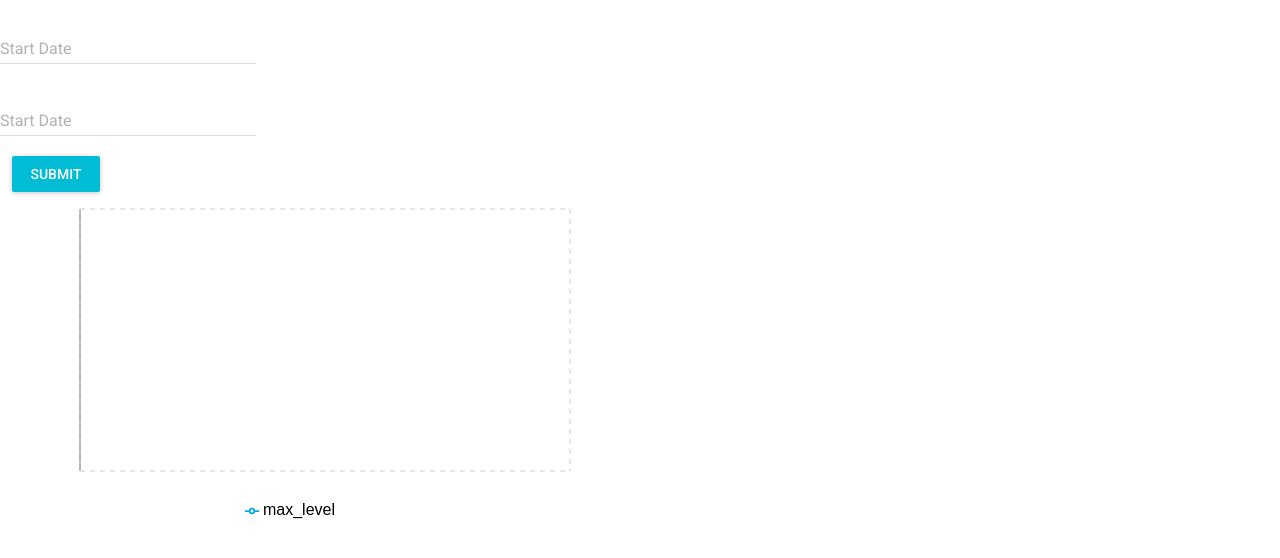
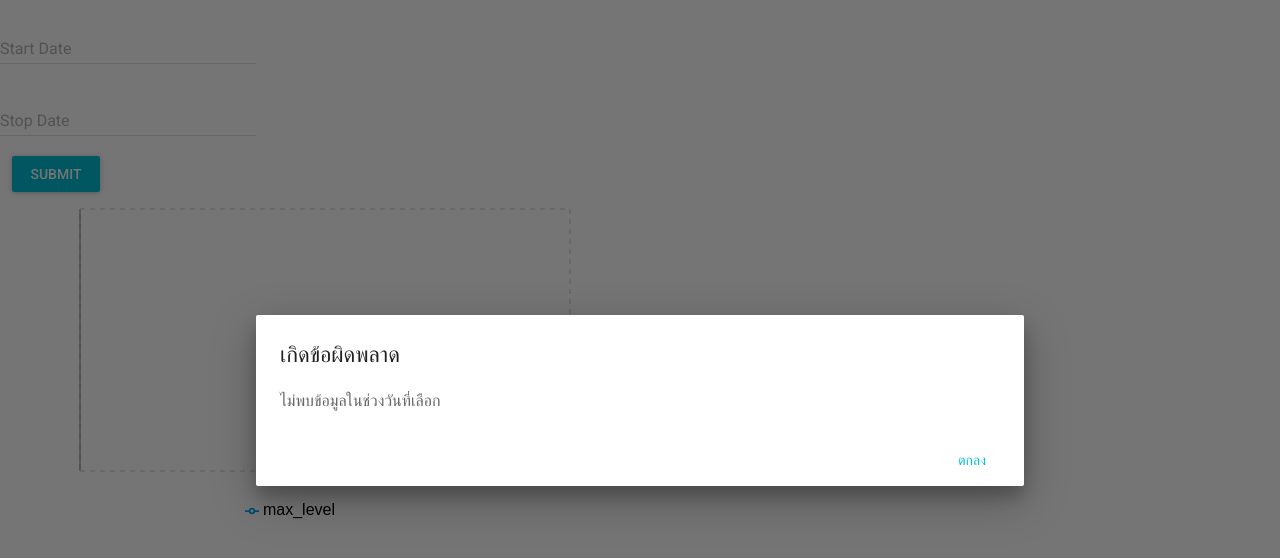
Before and after one commit to mtreerungroj/phr-activity-results-example, a React (Create React App) app: page / in a window 1280 px wide. Both pictures are taken after typing "Sample", "Sample" into the empty fields and a click on the button "SUBMIT". Shown: the top 558 px of the page. Built offline with nearby package versions, Linux system fonts and the light colour scheme; no server answers.

Commit message:
alert user if selected range has no data or no range selected (not change the chart)

```diff
--- a/src/components/MyChart.js
+++ b/src/components/MyChart.js
@@ -2,7 +2,9 @@ import React, { Component } from 'react'
 import { LineChart, Line, XAxis, YAxis, CartesianGrid, Tooltip, Legend } from 'recharts'
 import moment from 'moment'
 import RaisedButton from 'material-ui/RaisedButton'
+import FlatButton from 'material-ui/FlatButton'
 import DatePicker from 'material-ui/DatePicker'
+import Dialog from 'material-ui/Dialog'
 import CustomTooltip from './CustomTooltip'
 
 // const SERVER_IP = 'http://172.20.10.9:5000/'
@@ -109,7 +111,9 @@ export default class MyChart extends Component {
     this.state = {
       chartData: [],
       startDate: null,
-      endDate: null
+      endDate: null,
+      isDialogOpen: false,
+      dialogMessage: ''
     }
   }
 
@@ -179,7 +183,7 @@ export default class MyChart extends Component {
       .catch(error => {
         console.log('error=', error)
       })
-    chartData.length > 0 ? this.setState({ chartData }) : console.log("alert user that it's empty")
+    this.setState(chartData.length > 0 ? { chartData } : { isDialogOpen: true, dialogMessage: 'ไม่พบข้อมูลในช่วงวันที่เลือก' })
   }
 
   handleChangeStartDate = (event, date) => {
@@ -194,16 +198,27 @@ export default class MyChart extends Component {
 
   handleSubmit = e => {
     e.preventDefault()
-    this.state.startDate && this.state.endDate && this.fetchChartDataWithRange()
+    this.state.startDate && this.state.endDate
+      ? this.fetchChartDataWithRange()
+      : this.setState({ isDialogOpen: true, dialogMessage: 'กรุณาเลือกช่วงวันที่ต้องการดูข้อมูล' })
+  }
+
+  handleDialogClose = e => {
+    this.setState({ isDialogOpen: false })
   }
 
   render () {
+    const actions = [<FlatButton label='ตกลง' primary onClick={this.handleDialogClose} />]
+
     return (
       <div>
         <section>
           <DatePicker onChange={this.handleChangeStartDate} autoOk floatingLabelText='Start Date' disableYearSelection={this.state.disableYearSelection} />
-          <DatePicker onChange={this.handleChangeEndDate} autoOk floatingLabelText='Start Date' disableYearSelection={this.state.disableYearSelection} />
+          <DatePicker onChange={this.handleChangeEndDate} autoOk floatingLabelText='Stop Date' disableYearSelection={this.state.disableYearSelection} />
           <RaisedButton label='Submit' type='submit' primary style={{ margin: 12 }} onClick={this.handleSubmit} />
+          <Dialog title='เกิดข้อผิดพลาด' actions={actions} modal={false} open={this.state.isDialogOpen} onRequestClose={this.handleDialogClose}>
+            {this.state.dialogMessage}
+          </Dialog>
         </section>
         <section>
           <LineChart width={600} height={320} data={this.state.chartData} margin={{ top: 5, right: 30, left: 20, bottom: 5 }}>
```
